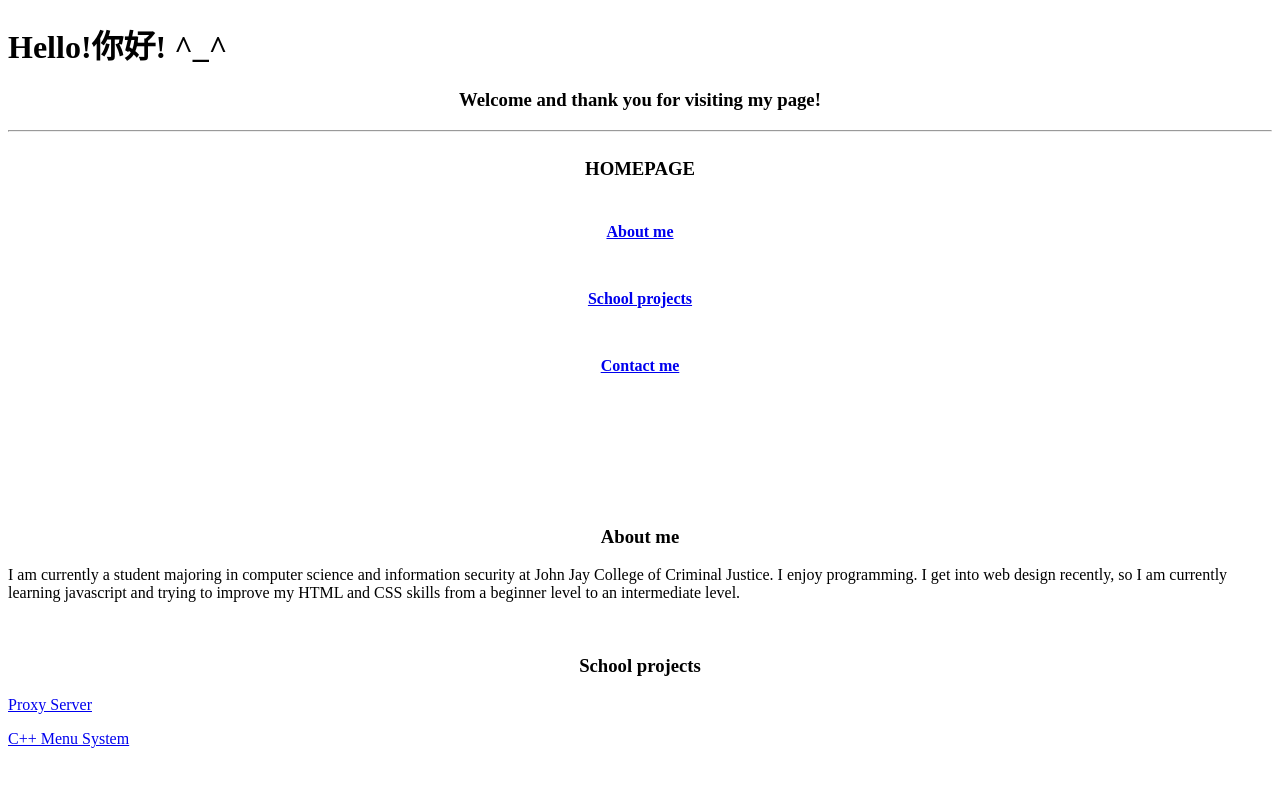
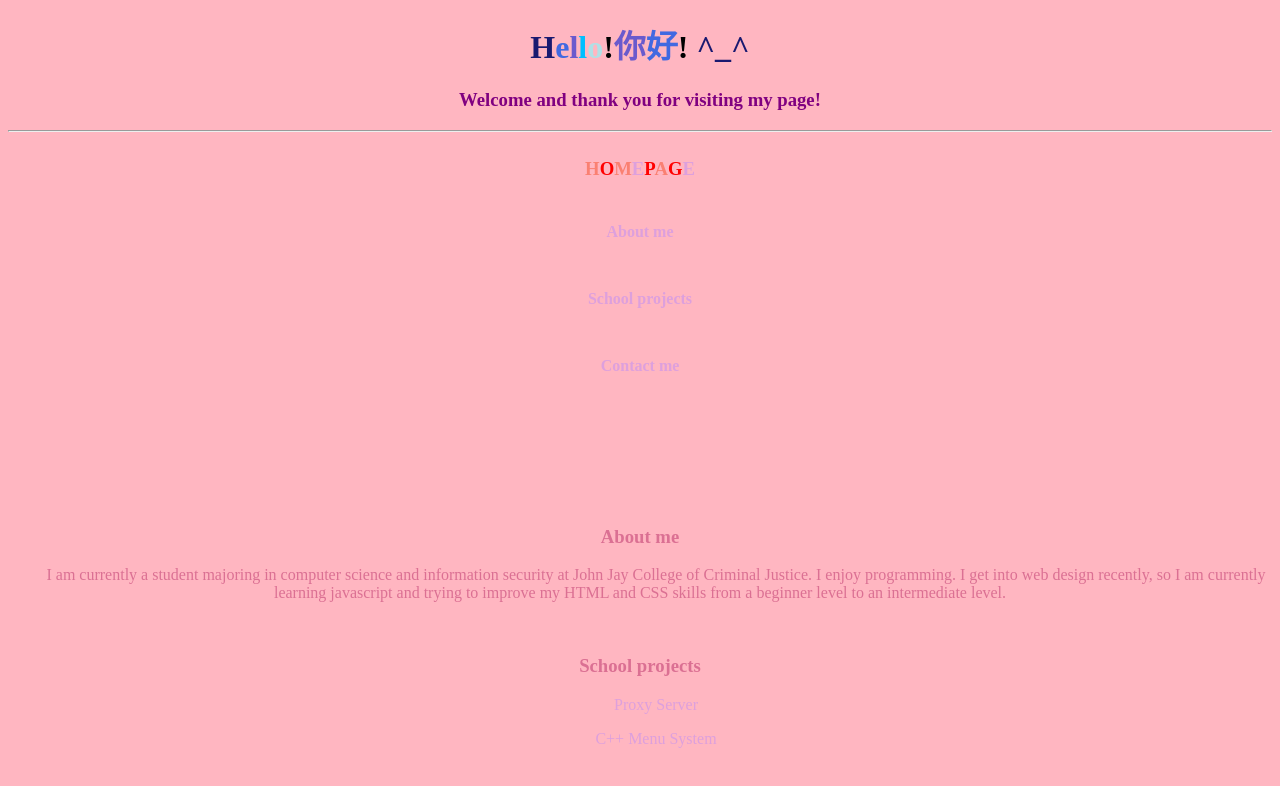
Before and after one commit to loktung/loktung.github.io, a plain HTML site: page index.html in a window 1280 px wide. Drawn offline with Linux system fonts and the light colour scheme.

Commit message:
Update index.html

```diff
--- a/index.html
+++ b/index.html
@@ -4,6 +4,54 @@
 <head><meta charset="utf-8">
 	<!--Refering to style sheet (stylehtml.css)-->
 	<link href="styleforhtml.css"/>
+	<style>
+
+h1{text-align: center;}
+
+.hello{color: midnightblue;}/*Header colors*/
+
+.ello{color: royalblue;}
+
+.llo{color: slateblue;}
+
+.lo{color: deepskyblue;}
+
+.bcolor1{background-color: gray;}
+
+.bcolor2{background-color: lightpink;}
+
+.bcolor3{background-color: #FAEBD7;}
+
+.sblue{color: purple;}/*Welcome line*/
+
+.o{color: powderblue;}
+
+.lpurple{color: plum;}/*Colors*/
+
+.salmon{color: salmon;}
+
+.lpink{color: lightpink;}
+
+.lightcoral{color: lightcoral;}
+
+.vred{color: palevioletred;}
+
+.red{color: red;}
+
+.pink{color: pink;}
+
+a{color: plum;
+
+text-decoration: none;/*Text-decoration: none; get rid of the underlines*/
+
+}
+
+a:hover{color: purple;}/*When mouse move to link turn purple*/
+
+.p1{text-indent: 2em;/*About me paragraph*/
+
+text-align: center;}
+		</style>
 	<title>Million Dreams</title>
 	<!--h1 used text-align to shift position refer to style.css-->
 	<h1><span class="hello">H</span><span class="ello">e</span><span class="llo">l</span><span class="lo">l</span><span class="o">o</span>!<span class="llo">你</span><span class="ello">好</span>! <span class="hello">^_^</span><h1>
```
